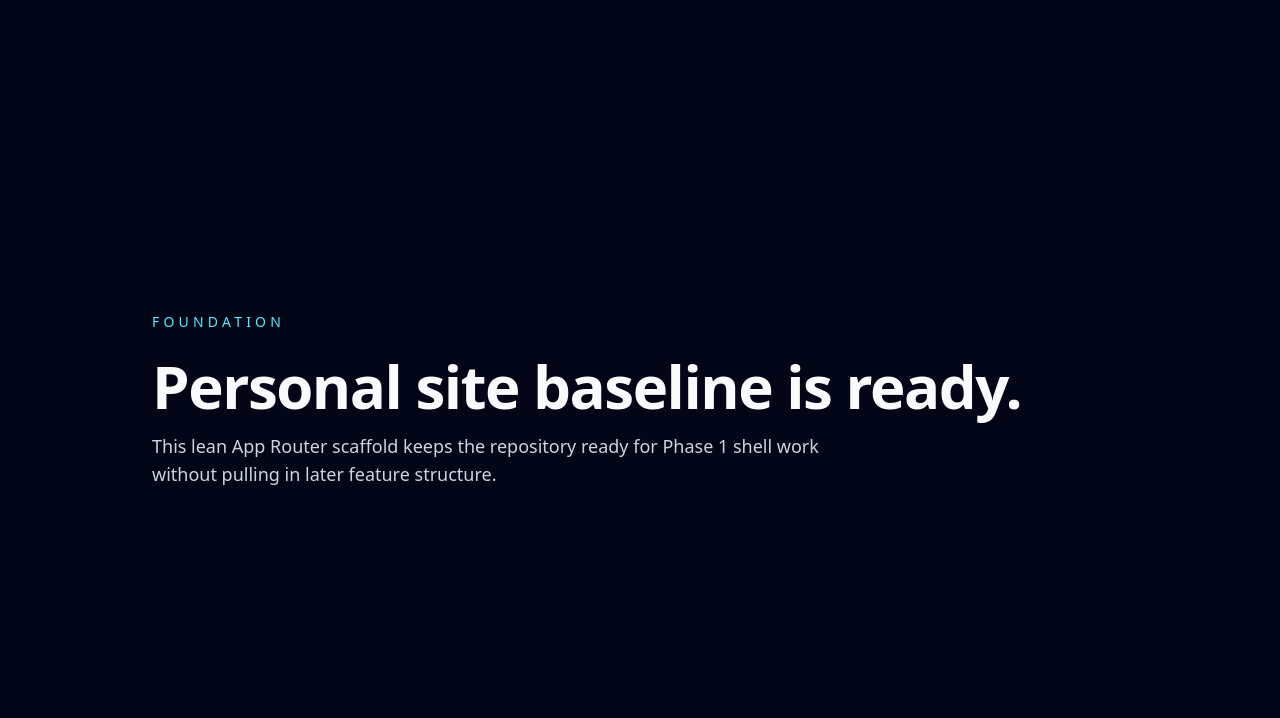
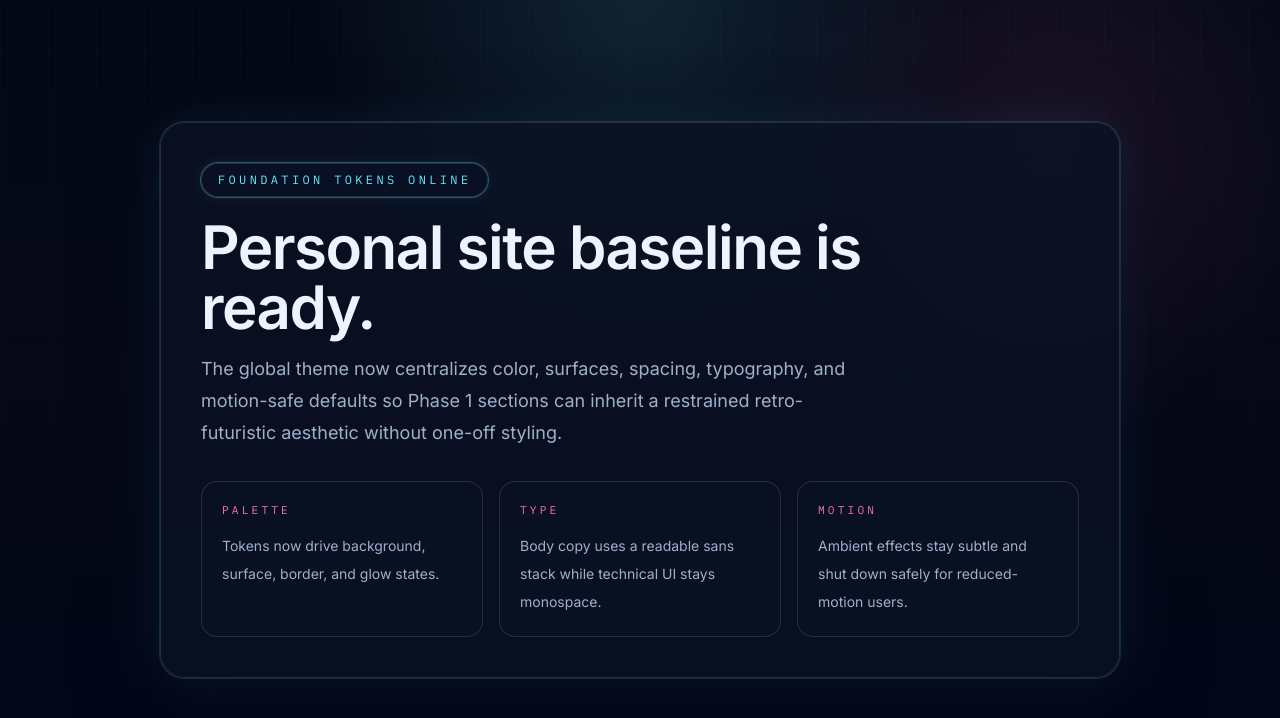
Before and after one commit to staylor11x/personal-site, a Next.js app: page / in a window 1280 px wide. Shown: the top 718 px of the page. Built offline with nearby package versions, Linux system fonts and the light colour scheme.

Commit message:
feat(theme): establish global theme foundation
Closes #5

```diff
--- a/app/globals.css
+++ b/app/globals.css
@@ -1,11 +1,158 @@
 @import "tailwindcss";
+
+@theme inline {
+  --font-sans: var(--font-body);
+  --font-mono: var(--font-ui-mono);
+  --color-bg: var(--site-color-bg);
+  --color-bg-elevated: var(--site-color-bg-elevated);
+  --color-surface: var(--site-color-surface);
+  --color-surface-strong: var(--site-color-surface-strong);
+  --color-border-subtle: var(--site-color-border-subtle);
+  --color-border-strong: var(--site-color-border-strong);
+  --color-foreground: var(--site-color-foreground);
+  --color-foreground-muted: var(--site-color-foreground-muted);
+  --color-accent-cyan: var(--site-color-accent-cyan);
+  --color-accent-magenta: var(--site-color-accent-magenta);
+}
 
 :root {
   color-scheme: dark;
+  --site-color-bg: #060816;
+  --site-color-bg-elevated: #0b1225;
+  --site-color-surface: rgba(11, 18, 37, 0.78);
+  --site-color-surface-strong: rgba(15, 23, 42, 0.92);
+  --site-color-border-subtle: rgba(148, 163, 184, 0.2);
+  --site-color-border-strong: rgba(103, 232, 249, 0.4);
+  --site-color-foreground: #edf4ff;
+  --site-color-foreground-muted: #9fb0cb;
+  --site-color-accent-cyan: #67e8f9;
+  --site-color-accent-magenta: #f472b6;
+  --site-space-gutter: clamp(1.25rem, 4vw, 2rem);
+  --site-space-section: clamp(4rem, 10vw, 7rem);
+  --site-space-stack: clamp(1rem, 2vw, 1.5rem);
+  --site-radius-panel: 1.5rem;
+  --site-radius-pill: 999px;
+  --site-glow-soft: 0 0 0 1px rgba(103, 232, 249, 0.14), 0 24px 80px rgba(8, 15, 37, 0.55), 0 0 48px rgba(103, 232, 249, 0.08);
+  --site-glow-focus: 0 0 0 1px rgba(103, 232, 249, 0.45), 0 0 0 4px rgba(103, 232, 249, 0.16);
+  --site-grid-line: rgba(148, 163, 184, 0.08);
+}
+
+* {
+  box-sizing: border-box;
+  border-color: var(--site-color-border-subtle);
+}
+
+html {
+  background-color: var(--site-color-bg);
 }
 
 body {
   min-height: 100vh;
-  background: #020617;
-  color: #e2e8f0;
+  margin: 0;
+  position: relative;
+  isolation: isolate;
+  overflow-x: hidden;
+  background:
+    radial-gradient(circle at top, rgba(103, 232, 249, 0.12), transparent 32%),
+    radial-gradient(circle at 82% 18%, rgba(244, 114, 182, 0.1), transparent 24%),
+    linear-gradient(180deg, #040816 0%, #060816 48%, #020617 100%);
+  color: var(--site-color-foreground);
+  font-family: var(--font-body), sans-serif;
+  line-height: 1.6;
+  text-rendering: optimizeLegibility;
 }
+
+body::before {
+  content: "";
+  position: fixed;
+  inset: 0;
+  z-index: -1;
+  pointer-events: none;
+  background:
+    linear-gradient(to right, var(--site-grid-line) 1px, transparent 1px),
+    linear-gradient(to bottom, var(--site-grid-line) 1px, transparent 1px);
+  background-size: 3rem 3rem;
+  mask-image: linear-gradient(180deg, rgba(0, 0, 0, 0.68), transparent 100%);
+  opacity: 0.65;
+  animation: ambient-drift 24s linear infinite alternate;
+}
+
+::selection {
+  background: rgba(103, 232, 249, 0.22);
+  color: var(--site-color-foreground);
+}
+
+a {
+  color: inherit;
+}
+
+code,
+pre,
+kbd,
+samp,
+[data-ui="technical"] {
+  font-family: var(--font-ui-mono), monospace;
+}
+
+:focus-visible {
+  outline: none;
+  box-shadow: var(--site-glow-focus);
+}
+
+@keyframes ambient-drift {
+  from {
+    transform: translate3d(0, 0, 0);
+  }
+
+  to {
+    transform: translate3d(0, 0.75rem, 0);
+  }
+}
+
+@keyframes accent-pulse {
+  0%,
+  100% {
+    box-shadow: 0 0 0 1px rgba(103, 232, 249, 0.2), 0 0 0 rgba(103, 232, 249, 0);
+  }
+
+  50% {
+    box-shadow: 0 0 0 1px rgba(103, 232, 249, 0.38), 0 0 24px rgba(103, 232, 249, 0.12);
+  }
+}
+
+@utility panel-surface {
+  background: var(--site-color-surface);
+  border: 1px solid var(--site-color-border-subtle);
+  border-radius: var(--site-radius-panel);
+  box-shadow: var(--site-glow-soft);
+  backdrop-filter: blur(18px);
+}
+
+@utility technical-label {
+  font-family: var(--font-ui-mono), monospace;
+  text-transform: uppercase;
+  letter-spacing: 0.28em;
+}
+
+@utility motion-safe-accent {
+  animation: accent-pulse 8s ease-in-out infinite;
+}
+
+@media (prefers-reduced-motion: reduce) {
+  html:focus-within {
+    scroll-behavior: auto;
+  }
+
+  *,
+  *::before,
+  *::after {
+    animation-duration: 0.01ms !important;
+    animation-iteration-count: 1 !important;
+    transition-duration: 0.01ms !important;
+    scroll-behavior: auto !important;
+  }
+
+  body::before {
+    opacity: 0.4;
+  }
+}
--- a/app/layout.tsx
+++ b/app/layout.tsx
@@ -1,6 +1,20 @@
 import type { Metadata } from "next";
+import { IBM_Plex_Mono, Inter } from "next/font/google";
 import type { ReactNode } from "react";
 import "./globals.css";
+
+const bodyFont = Inter({
+  subsets: ["latin"],
+  display: "swap",
+  variable: "--font-body",
+});
+
+const monoFont = IBM_Plex_Mono({
+  subsets: ["latin"],
+  weight: ["400", "500", "600"],
+  display: "swap",
+  variable: "--font-ui-mono",
+});
 
 export const metadata: Metadata = {
   title: "Personal Site",
@@ -14,7 +28,7 @@ type RootLayoutProps = {
 export default function RootLayout({ children }: RootLayoutProps) {
   return (
     <html lang="en">
-      <body className="antialiased">
+      <body className={[bodyFont.variable, monoFont.variable, "font-sans", "antialiased"].join(" ")}>
         {children}
       </body>
     </html>
--- a/app/page.tsx
+++ b/app/page.tsx
@@ -1,15 +1,47 @@
+const themeSignals = [
+  {
+    label: "Palette",
+    value: "Tokens now drive background, surface, border, and glow states.",
+  },
+  {
+    label: "Type",
+    value: "Body copy uses a readable sans stack while technical UI stays monospace.",
+  },
+  {
+    label: "Motion",
+    value: "Ambient effects stay subtle and shut down safely for reduced-motion users.",
+  },
+] as const;
+
 export default function Home() {
   return (
-    <main className="mx-auto flex min-h-screen w-full max-w-5xl items-center px-6 py-24">
-      <section className="space-y-6">
-        <p className="text-sm uppercase tracking-[0.3em] text-cyan-300">Foundation</p>
-        <div className="space-y-4">
-          <h1 className="text-4xl font-semibold tracking-tight text-slate-50 sm:text-6xl">
-            Personal site baseline is ready.
-          </h1>
-          <p className="max-w-2xl text-lg text-slate-300">
-            This lean App Router scaffold keeps the repository ready for Phase 1 shell work without pulling in later feature structure.
+    <main className="mx-auto flex min-h-screen w-full max-w-5xl items-center px-[var(--site-space-gutter)] py-[var(--site-space-section)]">
+      <section className="panel-surface w-full space-y-8 p-8 sm:p-10">
+        <div className="space-y-5">
+          <p className="technical-label motion-safe-accent inline-flex items-center rounded-full border border-border-strong bg-bg-elevated/80 px-4 py-2 text-xs text-accent-cyan">
+            Foundation tokens online
           </p>
+          <div className="space-y-4">
+            <h1 className="max-w-3xl text-4xl font-semibold tracking-tight text-foreground sm:text-6xl">
+              Personal site baseline is ready.
+            </h1>
+            <p className="max-w-2xl text-lg leading-8 text-foreground-muted">
+              The global theme now centralizes color, surfaces, spacing, typography, and motion-safe defaults so Phase 1 sections can inherit a restrained retro-futuristic aesthetic without one-off styling.
+            </p>
+          </div>
+        </div>
+
+        <div className="grid gap-4 sm:grid-cols-3">
+          {themeSignals.map((signal) => (
+            <article
+              key={signal.label}
+              data-ui="technical"
+              className="rounded-2xl border border-border-subtle bg-bg-elevated/72 p-5"
+            >
+              <p className="technical-label text-[0.7rem] text-accent-magenta">{signal.label}</p>
+              <p className="mt-3 font-sans text-sm leading-7 text-foreground-muted">{signal.value}</p>
+            </article>
+          ))}
         </div>
       </section>
     </main>
```
